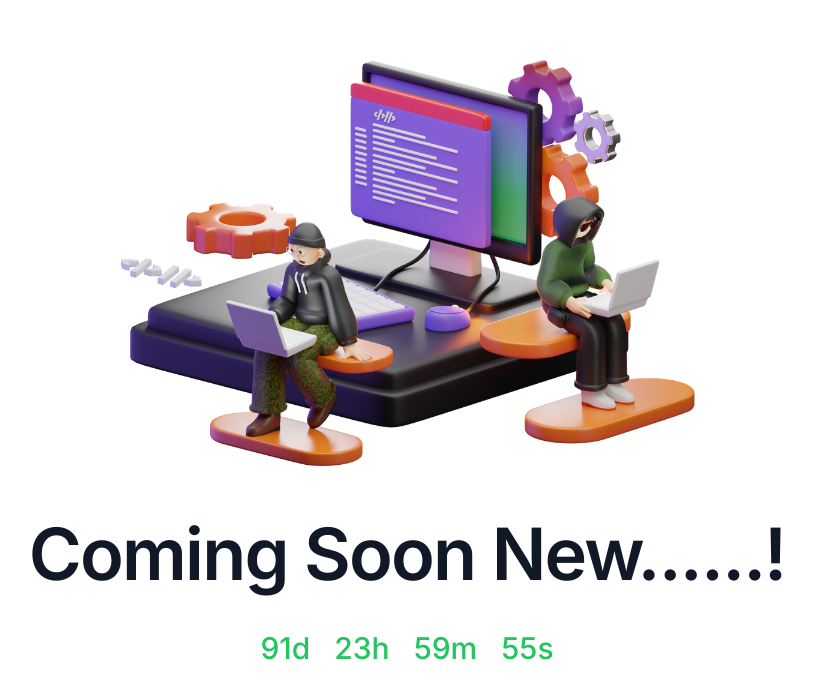
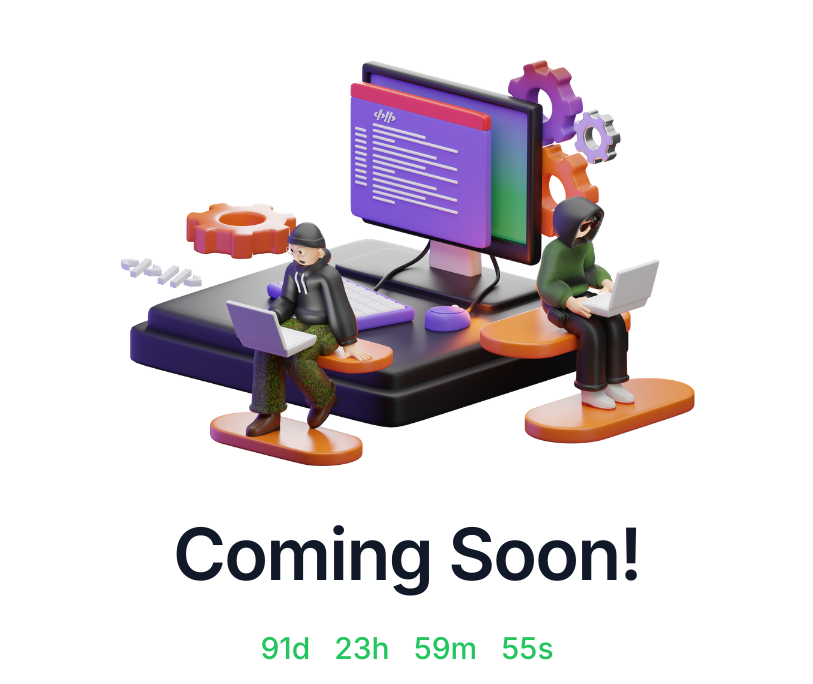
Before and after one commit to yormi-altamiranda/tradeone.us, a Nuxt app: page / in a window 1280 px wide. Shown: the part 116-800 px from the top of the page, without its empty margins (233-1046 px from the left). Built offline with nearby package versions, Linux system fonts and the light colour scheme.

Commit message:
:art: Simplify heading text in index.vue to "Coming Soon!"

```diff
--- a/pages/index.vue
+++ b/pages/index.vue
@@ -5,7 +5,7 @@
       <h1
         class="mt-4 text-balance text-3xl font-semibold tracking-tight text-gray-900 sm:text-7xl"
       >
-        Coming Soon New......!
+        Coming Soon!
       </h1>
       <div class="mt-10 flex items-center justify-center gap-x-6">
         <p class="text-3xl text-green-500 font-medium">{{ days }}d</p>
```
